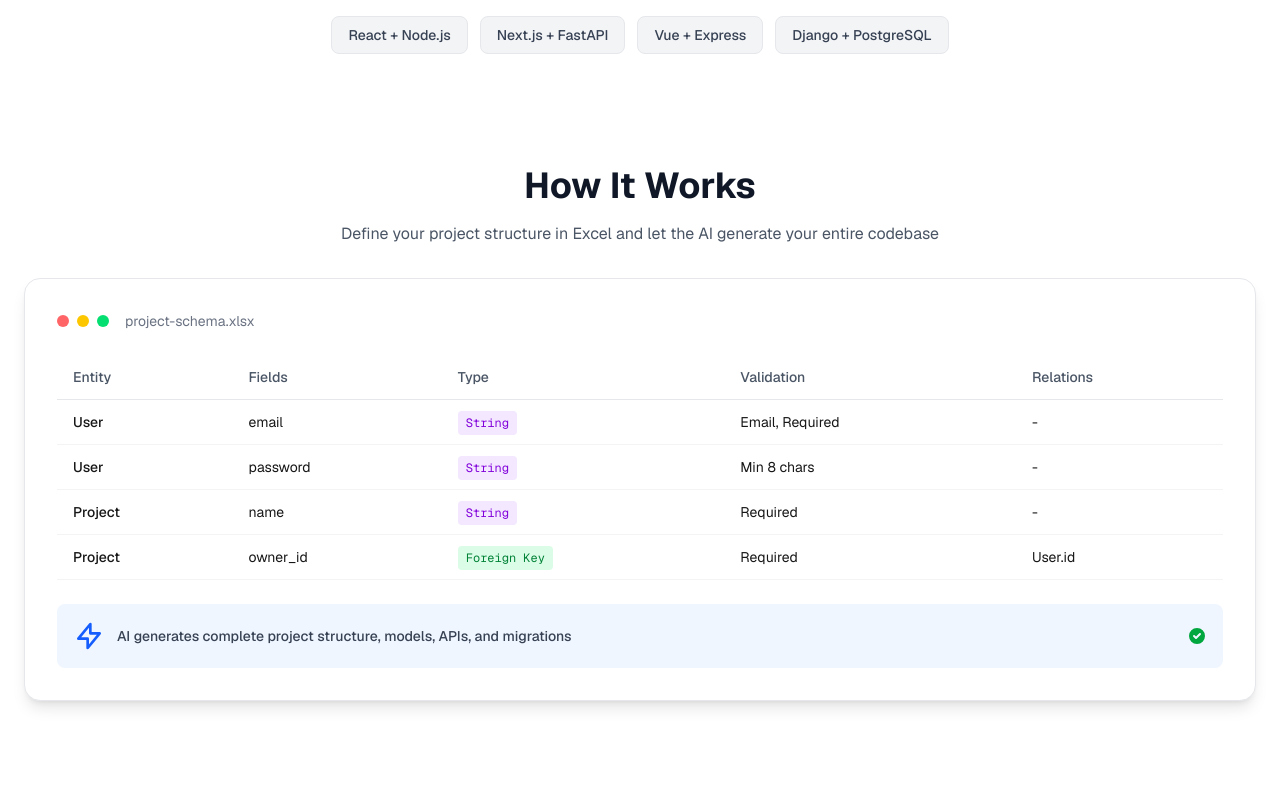
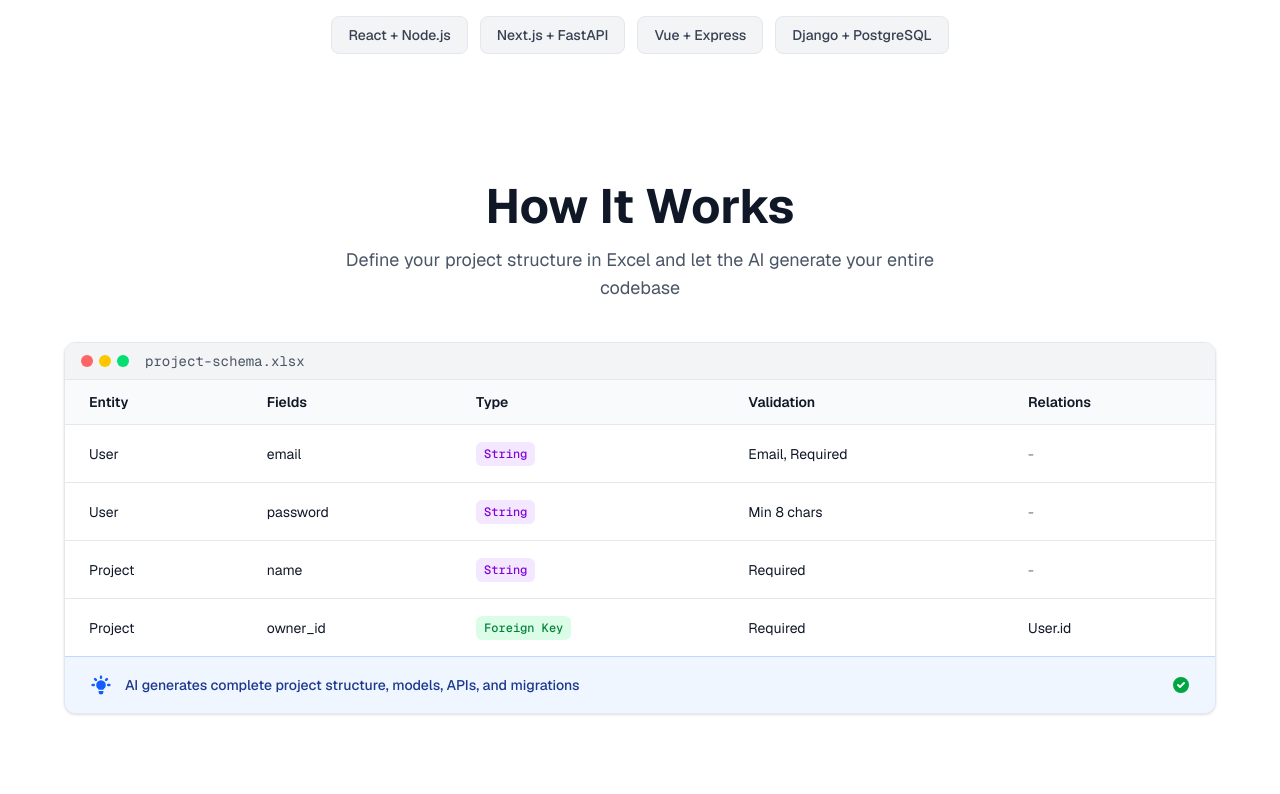
Before and after one commit to TheOneWithChair/excel-to-code-ai, a Next.js app in the folder frontend/: page / in a window 1280 px wide. Shown: the part 586-1380 px from the top of the page. Built offline with nearby package versions, Linux system fonts and the light colour scheme.

Commit message:
feat: enhance spreadsheet preview section with improved layout and styling

```diff
--- a/frontend/src/app/page.tsx
+++ b/frontend/src/app/page.tsx
@@ -61,78 +61,102 @@ export default function Home() {
       </section>
 
       {/* Spreadsheet Preview Section */}
-      <section className="container mx-auto px-6 py-12">
-        <div className="text-center mb-8">
-          <h2 className="text-3xl md:text-4xl font-bold mb-4 text-gray-900">How It Works</h2>
-          <p className="text-gray-600 max-w-2xl mx-auto">Define your project structure in Excel and let the AI generate your entire codebase</p>
+      <section className="container mx-auto px-6 py-16">
+        <div className="text-center mb-10">
+          <h2 className="text-4xl md:text-5xl font-bold mb-4 text-gray-900">How It Works</h2>
+          <p className="text-gray-600 text-lg max-w-2xl mx-auto">Define your project structure in Excel and let the AI generate your entire codebase</p>
         </div>
 
-        <div className="bg-white rounded-2xl shadow-lg border border-gray-200 overflow-hidden">
-          <div className="p-8">
-            <div className="flex items-center space-x-4 mb-6">
-              <div className="flex space-x-2">
+        <div className="bg-white rounded-xl border border-gray-200 shadow-sm overflow-hidden max-w-6xl mx-auto">
+          {/* Mock Excel Window Header */}
+          <div className="bg-gray-100 px-4 py-2 flex items-center gap-2 border-b border-gray-200">
+            <div className="flex gap-1.5">
               <div className="w-3 h-3 rounded-full bg-red-400"></div>
               <div className="w-3 h-3 rounded-full bg-yellow-400"></div>
               <div className="w-3 h-3 rounded-full bg-green-400"></div>
             </div>
-              <span className="text-sm text-gray-500">project-schema.xlsx</span>
+            <span className="text-sm text-gray-600 font-mono ml-2">project-schema.xlsx</span>
           </div>
 
-            {/* Table */}
+          {/* Excel Table */}
           <div className="overflow-x-auto">
-              <table className="w-full text-sm">
-                <thead>
-                  <tr className="border-b border-gray-200">
-                    <th className="text-left py-3 px-4 font-medium text-gray-600">Entity</th>
-                    <th className="text-left py-3 px-4 font-medium text-gray-600">Fields</th>
-                    <th className="text-left py-3 px-4 font-medium text-gray-600">Type</th>
-                    <th className="text-left py-3 px-4 font-medium text-gray-600">Validation</th>
-                    <th className="text-left py-3 px-4 font-medium text-gray-600">Relations</th>
+            <table className="w-full">
+              <thead className="bg-gray-50 border-b border-gray-200">
+                <tr>
+                  <th className="px-6 py-3 text-left text-sm font-semibold text-gray-900">Entity</th>
+                  <th className="px-6 py-3 text-left text-sm font-semibold text-gray-900">Fields</th>
+                  <th className="px-6 py-3 text-left text-sm font-semibold text-gray-900">Type</th>
+                  <th className="px-6 py-3 text-left text-sm font-semibold text-gray-900">Validation</th>
+                  <th className="px-6 py-3 text-left text-sm font-semibold text-gray-900">Relations</th>
                 </tr>
               </thead>
-                <tbody>
-                  <tr className="border-b border-gray-100">
-                    <td className="py-3 px-4 font-medium">User</td>
-                    <td className="py-3 px-4">email</td>
-                    <td className="py-3 px-4"><span className="bg-purple-100 text-purple-700 px-2 py-1 rounded text-xs font-mono">String</span></td>
-                    <td className="py-3 px-4">Email, Required</td>
-                    <td className="py-3 px-4">-</td>
+              <tbody className="divide-y divide-gray-200">
+                <tr className="hover:bg-gray-50">
+                  <td className="px-6 py-4 text-sm text-gray-900">User</td>
+                  <td className="px-6 py-4 text-sm text-gray-900">email</td>
+                  <td className="px-6 py-4">
+                    <span className="inline-flex px-2 py-1 text-xs font-mono font-medium rounded-md bg-purple-100 text-purple-700">
+                      String
+                    </span>
+                  </td>
+                  <td className="px-6 py-4 text-sm text-gray-900">Email, Required</td>
+                  <td className="px-6 py-4 text-sm text-gray-500">-</td>
                 </tr>
-                  <tr className="border-b border-gray-100">
-                    <td className="py-3 px-4 font-medium">User</td>
-                    <td className="py-3 px-4">password</td>
-                    <td className="py-3 px-4"><span className="bg-purple-100 text-purple-700 px-2 py-1 rounded text-xs font-mono">String</span></td>
-                    <td className="py-3 px-4">Min 8 chars</td>
-                    <td className="py-3 px-4">-</td>
+                <tr className="hover:bg-gray-50">
+                  <td className="px-6 py-4 text-sm text-gray-900">User</td>
+                  <td className="px-6 py-4 text-sm text-gray-900">password</td>
+                  <td className="px-6 py-4">
+                    <span className="inline-flex px-2 py-1 text-xs font-mono font-medium rounded-md bg-purple-100 text-purple-700">
+                      String
+                    </span>
+                  </td>
+                  <td className="px-6 py-4 text-sm text-gray-900">Min 8 chars</td>
+                  <td className="px-6 py-4 text-sm text-gray-500">-</td>
                 </tr>
-                  <tr className="border-b border-gray-100">
-                    <td className="py-3 px-4 font-medium">Project</td>
-                    <td className="py-3 px-4">name</td>
-                    <td className="py-3 px-4"><span className="bg-purple-100 text-purple-700 px-2 py-1 rounded text-xs font-mono">String</span></td>
-                    <td className="py-3 px-4">Required</td>
-                    <td className="py-3 px-4">-</td>
+                <tr className="hover:bg-gray-50">
+                  <td className="px-6 py-4 text-sm text-gray-900">Project</td>
+                  <td className="px-6 py-4 text-sm text-gray-900">name</td>
+                  <td className="px-6 py-4">
+                    <span className="inline-flex px-2 py-1 text-xs font-mono font-medium rounded-md bg-purple-100 text-purple-700">
+                      String
+                    </span>
+                  </td>
+                  <td className="px-6 py-4 text-sm text-gray-900">Required</td>
+                  <td className="px-6 py-4 text-sm text-gray-500">-</td>
                 </tr>
-                  <tr className="border-b border-gray-100">
-                    <td className="py-3 px-4 font-medium">Project</td>
-                    <td className="py-3 px-4">owner_id</td>
-                    <td className="py-3 px-4"><span className="bg-green-100 text-green-700 px-2 py-1 rounded text-xs font-mono">Foreign Key</span></td>
-                    <td className="py-3 px-4">Required</td>
-                    <td className="py-3 px-4">User.id</td>
+                <tr className="hover:bg-gray-50">
+                  <td className="px-6 py-4 text-sm text-gray-900">Project</td>
+                  <td className="px-6 py-4 text-sm text-gray-900">owner_id</td>
+                  <td className="px-6 py-4">
+                    <span className="inline-flex px-2 py-1 text-xs font-mono font-medium rounded-md bg-green-100 text-green-700">
+                      Foreign Key
+                    </span>
+                  </td>
+                  <td className="px-6 py-4 text-sm text-gray-900">Required</td>
+                  <td className="px-6 py-4 text-sm text-gray-900">User.id</td>
                 </tr>
               </tbody>
             </table>
           </div>
 
-            <div className="mt-6 flex items-center justify-between bg-blue-50 p-4 rounded-lg">
+          {/* Footer with AI message */}
+          <div className="bg-blue-50 border-t border-blue-200 px-6 py-4">
             <div className="flex items-center gap-3">
-                <svg className="w-8 h-8 text-blue-600" fill="none" stroke="currentColor" viewBox="0 0 24 24">
-                  <path strokeLinecap="round" strokeLinejoin="round" strokeWidth={2} d="M13 10V3L4 14h7v7l9-11h-7z" />
+              <div className="shrink-0">
+                <svg className="w-6 h-6 text-blue-600" fill="currentColor" viewBox="0 0 20 20">
+                  <path d="M11 3a1 1 0 10-2 0v1a1 1 0 102 0V3zM15.657 5.757a1 1 0 00-1.414-1.414l-.707.707a1 1 0 001.414 1.414l.707-.707zM18 10a1 1 0 01-1 1h-1a1 1 0 110-2h1a1 1 0 011 1zM5.05 6.464A1 1 0 106.464 5.05l-.707-.707a1 1 0 00-1.414 1.414l.707.707zM5 10a1 1 0 01-1 1H3a1 1 0 110-2h1a1 1 0 011 1zM8 16v-1h4v1a2 2 0 11-4 0zM12 14c.015-.34.208-.646.477-.859a4 4 0 10-4.954 0c.27.213.462.519.476.859h4.002z" />
                 </svg>
-                <span className="text-sm text-gray-700 font-medium">AI generates complete project structure, models, APIs, and migrations</span>
               </div>
+              <div className="flex-1">
+                <p className="text-sm font-medium text-blue-900">
+                  AI generates complete project structure, models, APIs, and migrations
+                </p>
+              </div>
+              <div className="shrink-0">
                 <svg className="w-5 h-5 text-green-600" fill="currentColor" viewBox="0 0 20 20">
                   <path fillRule="evenodd" d="M10 18a8 8 0 100-16 8 8 0 000 16zm3.707-9.293a1 1 0 00-1.414-1.414L9 10.586 7.707 9.293a1 1 0 00-1.414 1.414l2 2a1 1 0 001.414 0l4-4z" clipRule="evenodd" />
                 </svg>
+              </div>
             </div>
           </div>
         </div>
```
Lines whose indentation alone changed are shown as unchanged.
